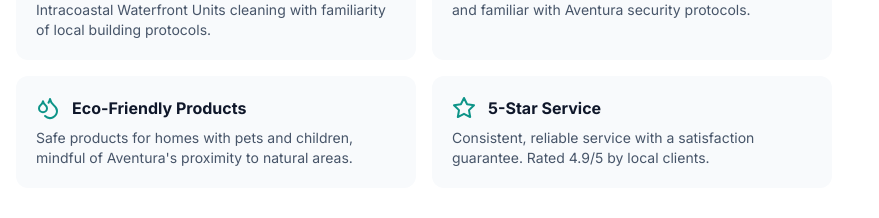
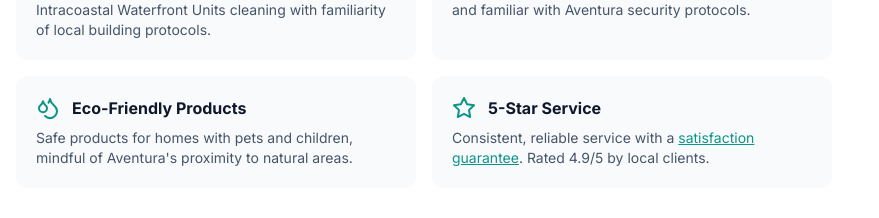
Before and after one commit to artyommachekin-lgtm/Metla-Miami, a React (Vite) app: page /location/aventura in a window 1280 px wide. Shown: the part 1326-1544 px from the top of the page, without its empty margins (0-879 px from the left). Built offline with nearby package versions, Linux system fonts and the light colour scheme; no server answers; a web font is replaced by a local one.

Commit message:
SEO: Add llms.txt for AI search engines, add internal links to /policies page

```diff
--- a/pages/BookingPage.tsx
+++ b/pages/BookingPage.tsx
@@ -1,5 +1,5 @@
 import React, { useEffect } from 'react';
-import { useLocation } from 'react-router-dom';
+import { useLocation, Link } from 'react-router-dom';
 import JobberEmbed from '../components/JobberEmbed';
 import { Star } from 'lucide-react';
 import { COMPANY_NAME } from '../constants';
@@ -100,7 +100,7 @@ const BookingPage: React.FC = () => {
               </div>
               <div>
                 <h3 className="font-bold text-teal-400">Is there a minimum charge?</h3>
-                <p className="text-slate-300 mt-1">Our services start at competitive rates based on your home's size and needs. We'll provide transparent pricing with no hidden fees.</p>
+                <p className="text-slate-300 mt-1">Our services start at competitive rates based on your home's size and needs. We'll provide transparent pricing with no hidden fees. See our <Link to="/policies" className="text-teal-400 underline hover:text-teal-300">company policies</Link> for details.</p>
               </div>
             </div>
           </div>
--- a/pages/LocationPage.tsx
+++ b/pages/LocationPage.tsx
@@ -138,7 +138,7 @@ const LocationPage: React.FC = () => {
                       <h3 className="font-bold text-slate-900">5-Star Service</h3>
                     </div>
                     <p className="text-sm text-slate-600">
-                      Consistent, reliable service with a satisfaction guarantee. Rated 4.9/5 by local clients.
+                      Consistent, reliable service with a <Link to="/policies#satisfaction-guarantee" className="text-teal-600 underline hover:text-teal-700">satisfaction guarantee</Link>. Rated 4.9/5 by local clients.
                     </p>
                   </div>
                 </div>
```
Also changed, not shown: public/llms.txt (added).
